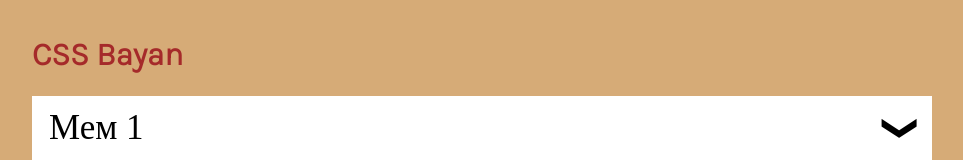
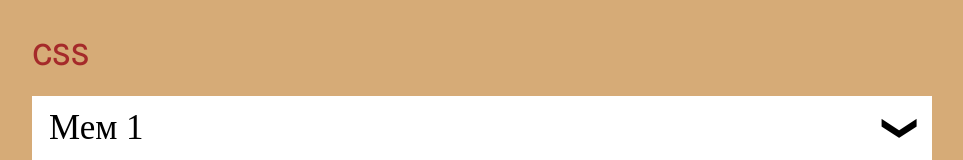
Before and after one commit to Romao2006/cssBayan, a plain HTML site: page cssBayan/inddex.html in a window 1280 px wide. Shown: the top 160 px of the page, without its empty margins (158-1121 px from the left). Drawn offline with Linux system fonts and the light colour scheme.

Commit message:
ref:(12 мар 2023 г. 16:44:39)

```diff
--- a/cssBayan/inddex.html
+++ b/cssBayan/inddex.html
@@ -9,11 +9,11 @@
 <link href="https://fonts.googleapis.com/css2?family=Karla:wght@300&display=swap" rel="stylesheet">
     <link rel="stylesheet" href="./styles/normalize.css">
     <link rel="stylesheet" href="./styles/style.css">
-    <title>CSS Bayan</title>
+    <title>Bayan</title>
 </head>
 <body>
     <section class="accordion">
-        <h1>CSS Bayan</h1>
+        <h1>CSS</h1>
         <div class="accordion__info">
             <input class="accordion__item-input" name="meme" type="radio" id="accord1" checked >
             <label for="accord1">Мем 1
```
